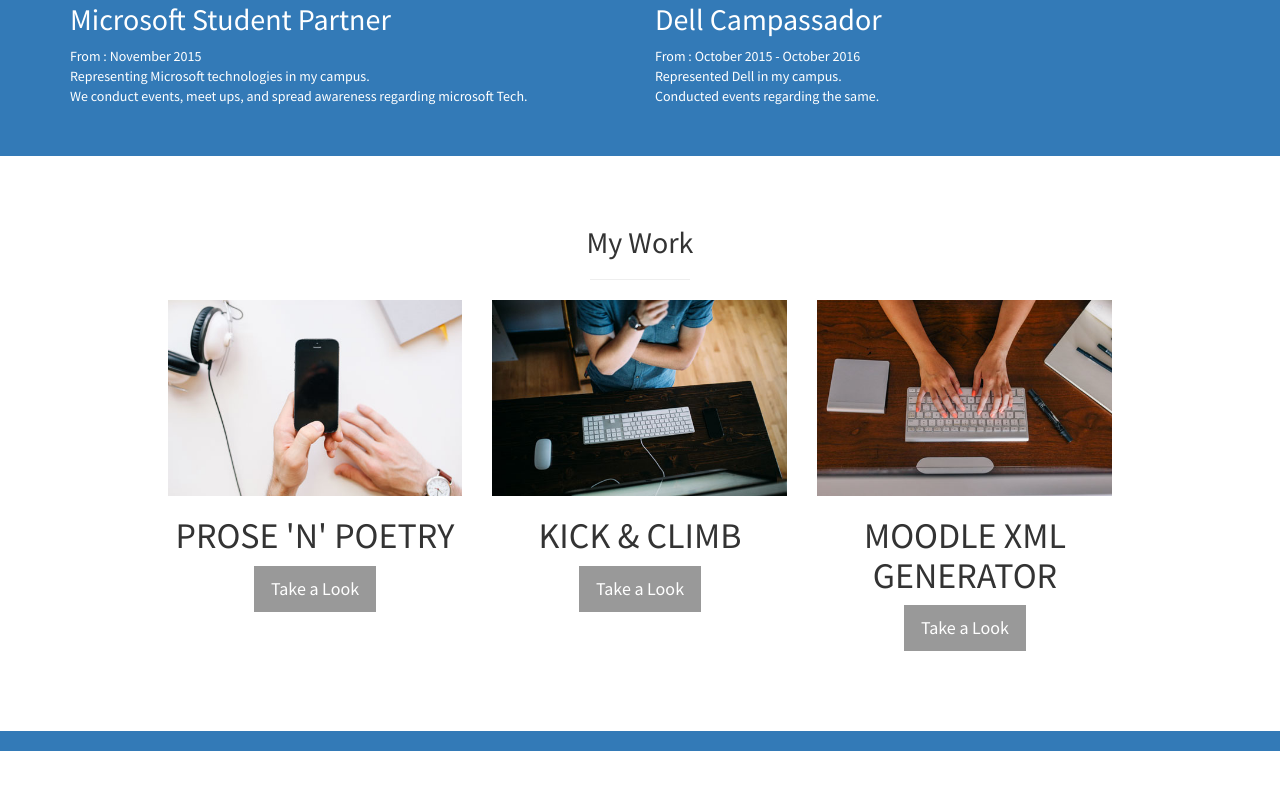
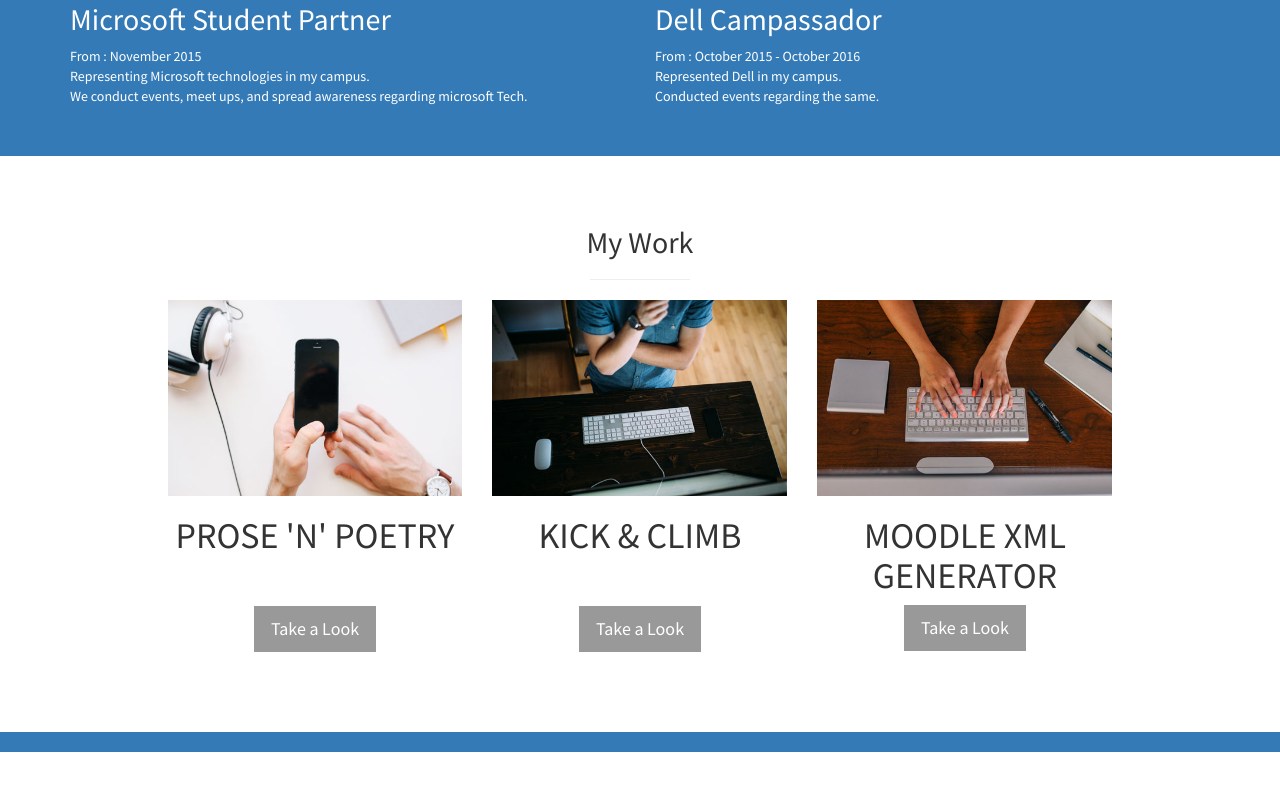
Before and after one commit to ektanandwani/ektanandwani.github.io, a plain HTML site: page index.html in a window 1280 px wide. Shown: the part 1959-2759 px from the top of the page. Drawn offline with Linux system fonts and the light colour scheme.

Commit message:
spacing the project buttons

```diff
--- a/index.html
+++ b/index.html
@@ -197,7 +197,7 @@
                         <div class="col-md-4">
                             <div class="portfolio-item">
                                     <img class="img-portfolio img-responsive" src="img/portfolio-1.jpg" >
-                                    <h1>PROSE 'N' POETRY</h1>
+                                    <h1>PROSE 'N' POETRY</h1><br><br>
                                     <a class="btn btn-lg btn-dark" id="pnp">Take a Look</a>
                             </div>
                             <div id="wizard" style="display: none; height: 300px; font-size: 25px;">
@@ -213,7 +213,7 @@
                         <div class="col-md-4">
                             <div class="portfolio-item">
                                 <img class="img-portfolio img-responsive" src="img/portfolio-2.jpg">
-                                <h1>KICK &amp; CLIMB</h1>
+                                <h1>KICK &amp; CLIMB</h1><br><br>
                                 <a class="btn btn-lg btn-dark" id="knc">Take a Look</a>
                             </div>
                             <div id="wizard2" style="display: none; height: 300px; font-size: 25px;">
```
